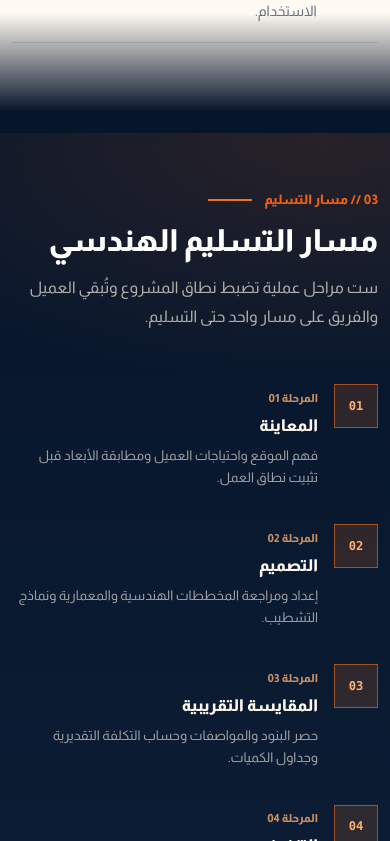
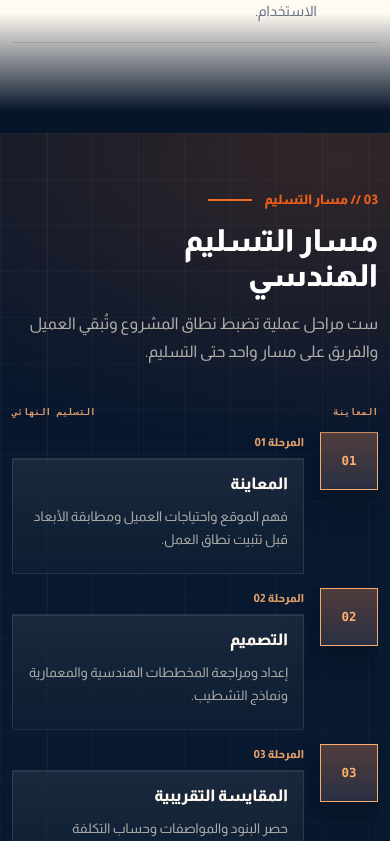
Before and after one commit to 3bud-ZC/ELHABAK-Construction-System-V1, a Next.js app in the folder apps/web/: page / in a window 390 px wide. Shown: the part 2583-3424 px from the top of the page. Built offline with nearby package versions, Linux system fonts and the light colour scheme.

Commit message:
Polish public process and platform sections

```diff
--- a/apps/web/src/app/page.tsx
+++ b/apps/web/src/app/page.tsx
@@ -211,6 +211,10 @@ export default async function HomePage({ searchParams }: PageProps) {
         title={t.home.processTitle}
         lead={t.home.processLead}
       >
+        <div className="process-field" aria-hidden="true">
+          <span>{locale === "ar" ? "المعاينة" : "SITE INSPECTION"}</span>
+          <span>{locale === "ar" ? "التسليم النهائي" : "FINAL HANDOVER"}</span>
+        </div>
         <ol className="process-track" data-reveal-group>
           {t.process.map(([title, body], index) => (
             <li
@@ -225,8 +229,10 @@ export default async function HomePage({ searchParams }: PageProps) {
               <span className="process-stage__label" aria-hidden="true">
                 {locale === "ar" ? "المرحلة" : "PHASE"} {String(index + 1).padStart(2, "0")}
               </span>
-              <h3>{title}</h3>
-              <p>{body}</p>
+              <div className="process-stage__content">
+                <h3>{title}</h3>
+                <p>{body}</p>
+              </div>
             </li>
           ))}
         </ol>
--- a/apps/web/src/app/public-home.css
+++ b/apps/web/src/app/public-home.css
@@ -869,13 +869,36 @@
 /* ---------- 03 process: connected delivery sequence ---------- */
 
 .process-section {
+  position: relative;
+  isolation: isolate;
   background:
-    radial-gradient(880px 400px at 82% 0%, rgba(239, 111, 31, 0.14), transparent 62%),
-    linear-gradient(180deg, var(--public-navy) 0%, var(--public-navy-2) 100%);
+    linear-gradient(90deg, rgba(255, 255, 255, 0.035) 1px, transparent 1px),
+    linear-gradient(180deg, rgba(255, 255, 255, 0.032) 1px, transparent 1px),
+    radial-gradient(900px 460px at 86% 2%, rgba(239, 111, 31, 0.2), transparent 62%),
+    radial-gradient(660px 360px at 8% 84%, rgba(255, 176, 112, 0.1), transparent 64%),
+    linear-gradient(180deg, #07152a 0%, #0a1b34 48%, #07152a 100%);
+  background-size: 46px 46px, 46px 46px, auto, auto, auto;
   color: var(--white);
+  overflow: hidden;
+}
+
+.process-section::before {
+  content: "";
+  position: absolute;
+  inset: 0;
+  z-index: -1;
+  background:
+    linear-gradient(90deg, transparent 0 12%, rgba(239, 111, 31, 0.08) 12% 12.2%, transparent 12.2% 100%),
+    linear-gradient(180deg, rgba(7, 21, 42, 0.05), rgba(7, 21, 42, 0.74));
+  pointer-events: none;
+}
+
+.process-section .ui-section__inner {
+  position: relative;
 }
 
 .process-section .ui-section__header h2 {
+  max-width: 12ch;
   color: var(--white);
 }
 
@@ -883,21 +906,35 @@
   color: rgba(255, 244, 230, 0.68);
 }
 
+.process-field {
+  display: flex;
+  justify-content: space-between;
+  gap: 1rem;
+  margin: 2.4rem 0 0.8rem;
+  color: rgba(255, 176, 112, 0.86);
+  font-family: var(--font-mono);
+  font-size: 0.58rem;
+  font-weight: 950;
+  letter-spacing: 0;
+  text-transform: uppercase;
+}
+
 .process-track {
   list-style: none;
   position: relative;
   display: grid;
   grid-template-columns: repeat(6, minmax(0, 1fr));
-  gap: clamp(14px, 2vw, 26px);
-  margin: 2.4rem 0 0;
-  padding: 0;
+  gap: 0;
+  margin: 0;
+  padding: 0.6rem 0 0;
+  counter-reset: process-stage;
 }
 
 .process-track::before,
 .process-track::after {
   content: "";
   position: absolute;
-  inset-block-start: 22px;
+  inset-block-start: 31px;
   inset-inline: 0;
   height: 2px;
 }
@@ -923,35 +960,48 @@
 
 .process-stage {
   position: relative;
-  padding-top: 0;
+  display: grid;
+  grid-template-rows: 62px auto;
+  min-width: 0;
+  padding-inline: clamp(6px, 1vw, 12px);
 }
 
 .process-stage__node {
   position: relative;
   z-index: 1;
   display: inline-grid;
-  width: 44px;
-  height: 44px;
+  width: 58px;
+  height: 58px;
   place-items: center;
-  border: 1px solid rgba(239, 111, 31, 0.6);
-  background: var(--public-navy);
+  justify-self: center;
+  border: 1px solid rgba(239, 111, 31, 0.82);
+  background:
+    linear-gradient(180deg, rgba(239, 111, 31, 0.18), rgba(239, 111, 31, 0.05)),
+    #10213c;
   color: var(--public-orange-soft);
   font-family: var(--font-mono);
-  font-size: 0.76rem;
+  font-size: 0.78rem;
   font-weight: 950;
-  transition: background 300ms ease, color 300ms ease;
+  box-shadow:
+    0 0 0 10px rgba(7, 21, 42, 0.72),
+    0 16px 34px rgba(0, 0, 0, 0.22);
+  transition: background 300ms ease, color 300ms ease, border-color 300ms ease;
 }
 
 .process-stage.is-visible .process-stage__node {
-  background: rgba(239, 111, 31, 0.16);
+  border-color: rgba(255, 176, 112, 0.96);
+  background:
+    linear-gradient(180deg, rgba(239, 111, 31, 0.28), rgba(239, 111, 31, 0.1)),
+    #132947;
 }
 
 .process-stage__label {
   display: block;
-  margin-top: 1rem;
-  margin-bottom: 0.42rem;
-  color: rgba(255, 176, 112, 0.78);
-  font-size: 0.58rem;
+  margin: 1rem 0 0.45rem;
+  color: rgba(255, 176, 112, 0.88);
+  font-family: var(--font-mono);
+  font-size: 0.6rem;
+  font-weight: 900;
   text-transform: uppercase;
 }
 
@@ -960,18 +1010,32 @@
   font-size: 0.7rem;
 }
 
+.process-stage__content {
+  min-height: 214px;
+  padding: 1rem clamp(0.82rem, 1.1vw, 1.05rem) 1.1rem;
+  border: 1px solid rgba(255, 255, 255, 0.1);
+  background:
+    linear-gradient(180deg, rgba(255, 255, 255, 0.075), rgba(255, 255, 255, 0.025)),
+    rgba(8, 24, 45, 0.72);
+  box-shadow: inset 0 1px 0 rgba(255, 255, 255, 0.08);
+}
+
+.process-stage:nth-child(even) .process-stage__content {
+  transform: translateY(22px);
+}
+
 .process-stage h3 {
   margin: 0;
   color: #fff8ef;
-  font-size: 1.02rem;
-  line-height: 1.38;
+  font-size: clamp(1rem, 1.25vw, 1.18rem);
+  line-height: 1.42;
 }
 
 .process-stage p {
   margin: 0.55rem 0 0;
-  color: rgba(255, 244, 230, 0.62);
-  font-size: 0.83rem;
-  line-height: 1.64;
+  color: rgba(255, 244, 230, 0.66);
+  font-size: 0.84rem;
+  line-height: 1.72;
 }
 
 /* ---------- 04 method: manifesto + register ---------- */
@@ -1049,8 +1113,10 @@
 
 .digital-section {
   position: relative;
-  padding-block: clamp(4rem, 6.6vw, 6rem);
-  background: linear-gradient(180deg, var(--public-bg), var(--public-paper));
+  padding-block: clamp(4.8rem, 7vw, 7rem);
+  background:
+    radial-gradient(680px 360px at 12% 20%, rgba(239, 111, 31, 0.11), transparent 62%),
+    linear-gradient(180deg, #f6f1e8 0%, var(--public-paper) 100%);
   overflow: hidden;
 }
 
@@ -1058,9 +1124,9 @@
   content: "";
   position: absolute;
   inset: 0 0 auto;
-  height: 130px;
-  background: linear-gradient(180deg, var(--public-navy), transparent);
-  opacity: 0.92;
+  height: 96px;
+  background: linear-gradient(180deg, rgba(7, 21, 42, 0.96), rgba(7, 21, 42, 0));
+  opacity: 0.78;
   pointer-events: none;
 }
 
@@ -1068,21 +1134,24 @@
   position: relative;
   z-index: 1;
   display: grid;
-  grid-template-columns: minmax(0, 0.78fr) minmax(0, 1.22fr);
-  gap: clamp(2.1rem, 5vw, 4.6rem);
+  grid-template-columns: minmax(340px, 0.88fr) minmax(0, 1.12fr);
+  gap: clamp(2.4rem, 5vw, 5rem);
   align-items: center;
-  padding-top: clamp(1.6rem, 3vw, 3rem);
+  padding-top: clamp(2.3rem, 3.6vw, 3.8rem);
 }
 
 .digital-copy h2 {
+  max-width: 9ch;
   color: var(--public-ink);
+  text-wrap: balance;
 }
 
 .digital-lead {
   margin: 1.1rem 0 0;
+  max-width: 39rem;
   color: var(--public-muted);
-  font-size: 1rem;
-  line-height: 1.78;
+  font-size: clamp(1rem, 1.22vw, 1.12rem);
+  line-height: 1.9;
 }
 
 .digital-points {
@@ -1093,14 +1162,22 @@
 }
 
 .digital-points li {
-  display: flex;
-  gap: 12px;
+  display: grid;
+  grid-template-columns: 34px minmax(0, 1fr);
+  gap: 14px;
   align-items: baseline;
-  padding: 0.72rem 0;
+  padding: 0.92rem 0;
   border-bottom: 1px solid var(--public-rule);
   color: var(--public-ink);
-  font-size: 0.92rem;
-  font-weight: 800;
+  font-size: 0.96rem;
+  font-weight: 900;
+}
+
+.digital-points li span {
+  color: var(--public-orange-strong);
+  font-family: var(--font-mono);
+  font-size: 0.74rem;
+  font-weight: 950;
 }
 
 .digital-actions {
@@ -1113,23 +1190,28 @@
 
 .digital-note {
   color: var(--public-muted);
-  font-size: 0.78rem;
+  font-size: 0.82rem;
 }
 
 .digital-visual {
   position: relative;
-  min-height: 490px;
-  padding: 2.2rem 2rem 4.4rem;
+  min-height: clamp(500px, 39vw, 610px);
+  padding: clamp(2.1rem, 3vw, 3rem) clamp(1.2rem, 2.1vw, 2.2rem) clamp(4.1rem, 5vw, 5.3rem);
 }
 
 .digital-visual::before {
   content: "";
   position: absolute;
-  inset: 0 7% 8% 0;
-  border: 1px solid rgba(255, 255, 255, 0.1);
+  inset: 0 7% 9% 0;
+  border: 1px solid rgba(255, 255, 255, 0.13);
   background:
-    linear-gradient(145deg, rgba(7, 21, 42, 0.97), rgba(16, 42, 74, 0.98));
-  box-shadow: 0 30px 70px rgba(8, 21, 46, 0.2);
+    linear-gradient(90deg, rgba(255, 255, 255, 0.045) 1px, transparent 1px),
+    linear-gradient(180deg, rgba(255, 255, 255, 0.04) 1px, transparent 1px),
+    linear-gradient(145deg, rgba(7, 21, 42, 0.98), rgba(14, 37, 68, 0.99));
+  background-size: 34px 34px, 34px 34px, auto;
+  box-shadow:
+    0 34px 86px rgba(8, 21, 46, 0.23),
+    inset 0 1px 0 rgba(255, 255, 255, 0.08);
 }
 
 [dir="rtl"] .digital-visual::before {
@@ -1139,9 +1221,9 @@
 .digital-visual::after {
   content: "";
   position: absolute;
-  inset-block-start: 0;
-  inset-inline-start: 0;
-  width: 64px;
+  inset-block-start: 18px;
+  inset-inline-start: clamp(1.1rem, 2vw, 2rem);
+  width: 72px;
   height: 4px;
   background: var(--public-orange);
   z-index: 2;
@@ -1150,8 +1232,8 @@
 .digital-visual__tag {
   position: absolute;
   z-index: 3;
-  top: 18px;
-  inset-inline-start: 22px;
+  top: 34px;
+  inset-inline-start: clamp(1.1rem, 2vw, 2rem);
   color: var(--public-orange-soft);
   font-family: var(--font-mono);
   font-size: 0.58rem;
@@ -1171,12 +1253,17 @@
   overflow: hidden;
   background: var(--white);
   border: 1px solid rgba(16, 35, 68, 0.16);
-  box-shadow: 0 26px 64px rgba(8, 21, 46, 0.24);
+  box-shadow: 0 30px 78px rgba(8, 21, 46, 0.28);
 }
 
 .digital-frame--desktop {
-  margin-top: 1.5rem;
-  transform: translateX(-10px);
+  margin-top: 2.6rem;
+  width: min(100%, 760px);
+  transform: translateX(-4px);
+}
+
+[dir="rtl"] .digital-frame--desktop {
+  transform: translateX(4px);
 }
 
 .digital-frame--desktop img,
@@ -1193,7 +1280,7 @@
   gap: 6px;
   border-bottom: 1px solid rgba(16, 35, 68, 0.1);
   background: #f4f6fa;
-  padding: 9px 12px;
+  padding: 10px 13px;
 }
 
 .digital-frame__bar i {
@@ -1217,13 +1304,15 @@
 .digital-frame--mobile {
   position: absolute;
   z-index: 2;
-  width: min(27%, 170px);
-  inset-inline-end: 0;
-  bottom: 0.9rem;
-  border: 4px solid #07152a;
-  border-radius: 18px;
-  transform: translateX(8px);
-  box-shadow: 0 22px 50px rgba(8, 21, 46, 0.3);
+  width: clamp(134px, 22%, 178px);
+  inset-inline-end: clamp(0.4rem, 1.1vw, 1.1rem);
+  bottom: 1.25rem;
+  border: 5px solid #07152a;
+  border-radius: 22px;
+  transform: translateX(0);
+  box-shadow:
+    0 26px 60px rgba(8, 21, 46, 0.34),
+    0 0 0 1px rgba(255, 255, 255, 0.16);
 }
 
 .digital-frame--mobile.is-visible {
@@ -1555,12 +1644,16 @@ a.contact-channel:hover bdi {
 
   .process-track {
     grid-template-columns: repeat(3, minmax(0, 1fr));
-    row-gap: 2.2rem;
+    gap: 1.2rem 0;
   }
 
   .process-track::before,
   .process-track::after {
     display: none;
+  }
+
+  .process-stage:nth-child(even) .process-stage__content {
+    transform: none;
   }
 }
 
@@ -1681,23 +1774,32 @@ a.contact-channel:hover bdi {
 
   .process-track {
     grid-template-columns: minmax(0, 1fr);
-    row-gap: 0;
+    gap: 0.9rem;
+    padding-top: 0;
   }
 
   .process-stage {
     display: grid;
-    grid-template-columns: 44px minmax(0, 1fr);
+    grid-template-columns: 58px minmax(0, 1fr);
+    grid-template-rows: auto auto;
     column-gap: 16px;
-    padding-block: 0.9rem;
+    padding: 0;
   }
 
   .process-stage__node {
-    grid-row: 1 / 4;
+    grid-row: 1 / 3;
     align-self: start;
   }
 
   .process-stage__label {
-    margin-top: 0.35rem;
+    grid-column: 2;
+    margin-top: 0.1rem;
+  }
+
+  .process-stage__content {
+    grid-column: 2;
+    min-height: 0;
+    padding: 0.88rem 0.95rem 0.95rem;
   }
 
   .process-stage p {
```
